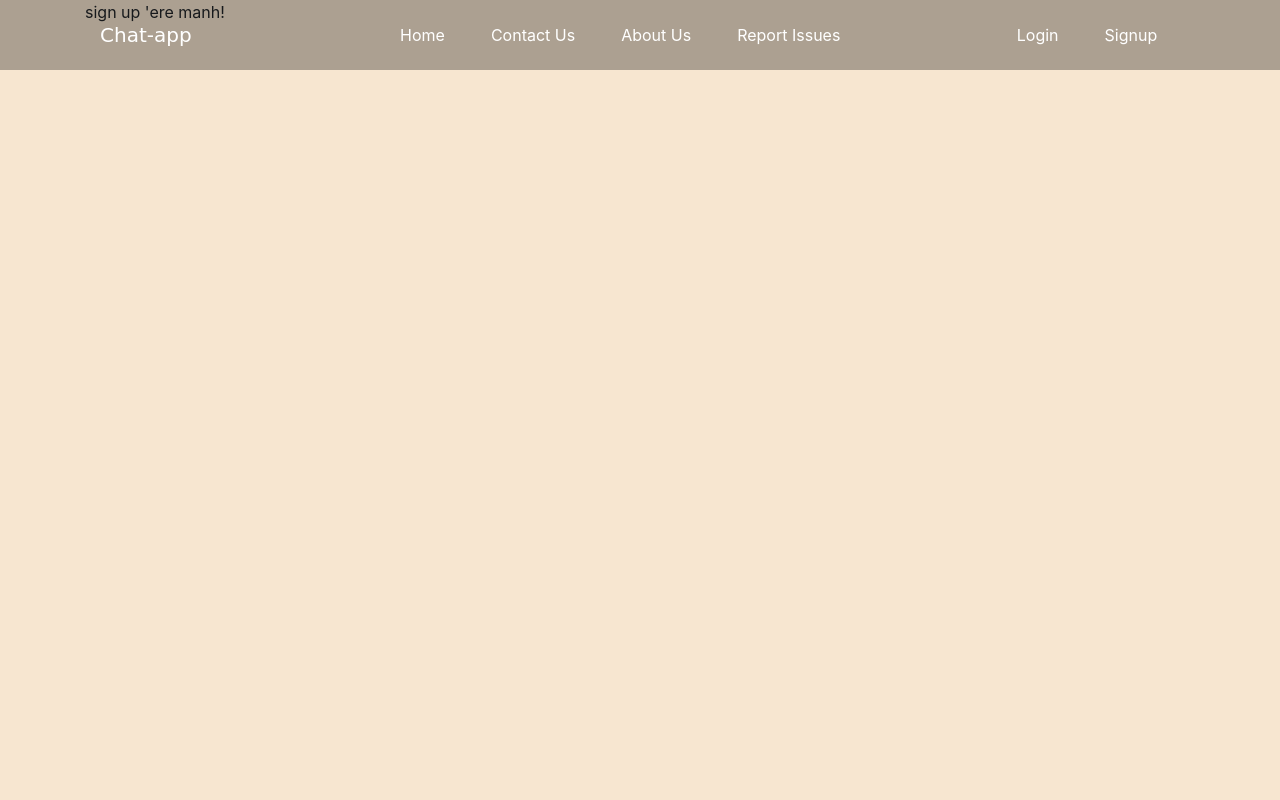
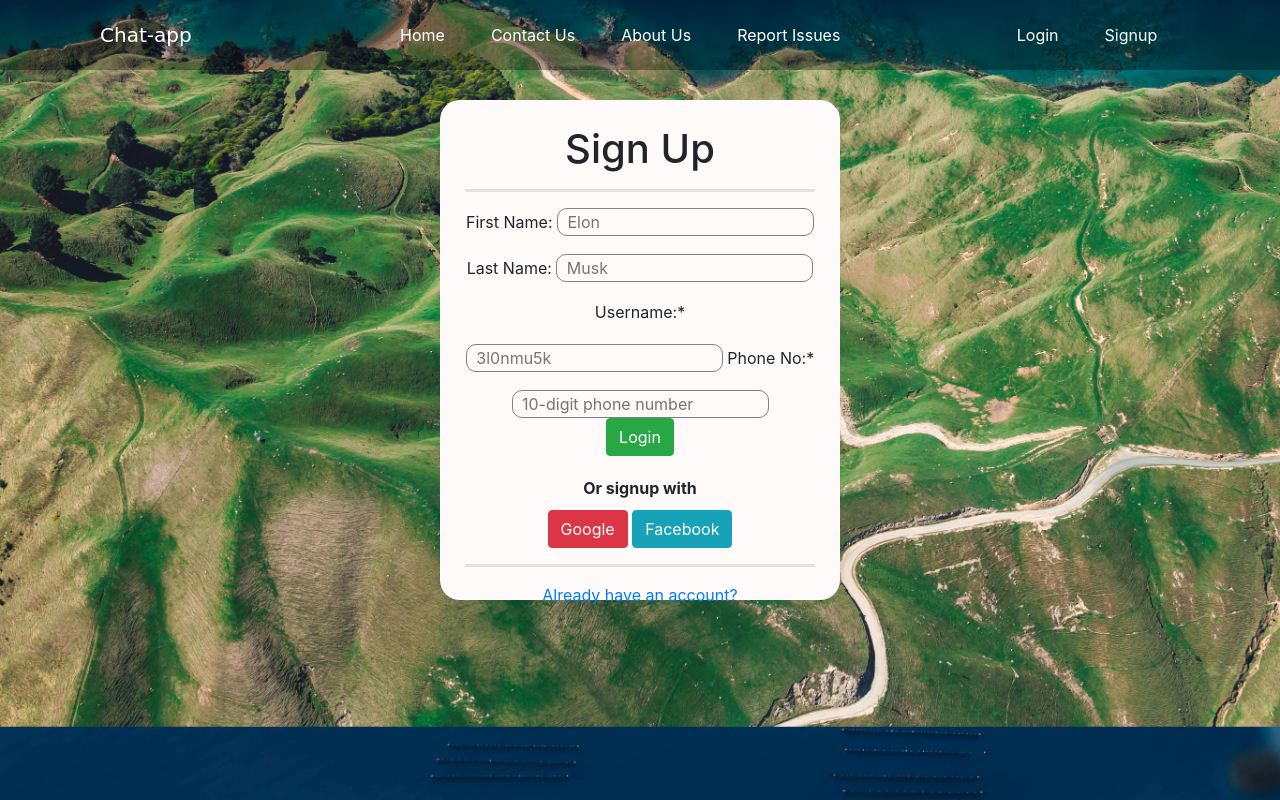
Before and after one commit to moh1tnegi/chat-con, a Django app: page /signup/ in a window 1280 px wide. Run offline with Django 3.2, Linux system fonts and the light colour scheme; some libraries are stand-ins or nearby versions; some web fonts are replaced.

Commit message:
forms modified

```diff
--- a/interface/templates/interface/signup.html
+++ b/interface/templates/interface/signup.html
@@ -1,10 +1,41 @@
 {% extends 'interface/base.html' %}
 
+{% load static %}
+{% block link %}
+	<link rel="stylesheet" type="text/css" href="{% static 'interface/css/form.css' %}">
+{% endblock %}
+
 {% block div %}
-    <div class="container">
-        <p>sign up 'ere manh!</p>
-        <form action="" method="post" class="singup-auth">
+    <div class="container text-center form-div">
+    	<center>
+    		<div class="col form-box">
+    			<h1>Sign Up</h1><hr>
+		        <form action="" method="post" class="singup-auth">
+                    <label for="fsname">First Name:
+                    </label>
+                    <input type="text" name="" class="input-field" placeholder=" Elon">
 
-        </form>
+                    <label for="lsname">Last Name:
+                    </label>
+                    <input type="text" name="" class="input-field" placeholder=" Musk">
+
+                    <label for="uname">Username:*
+                    </label>
+                    <input type="text" name="" class="input-field" placeholder=" 3l0nmu5k">
+
+                    <label for="phnum">Phone No:*
+                    </label>
+                    <input type="text" name="" class="input-field" placeholder=" 10-digit phone number">
+    		    </form>
+                <button type="submit" class="btn btn-success" style="margin-bottom: 20px;">Login</button><br>
+                <strong>Or signup with</strong><br>
+                <div style="margin-top: 10px;">
+                    <button type="submit" class="btn btn-danger">Google</button>
+                    <button type="submit" class="btn btn-info">Facebook</button>
+                </div>
+                <hr>
+                <a href="{% url 'interface:login' %}">Already have an account?</a>
+   	    	</div>
+    	</center>
     </div>
 {% endblock %}
```
Also changed, not shown: interface/templates/interface/login.html (+26 -4 lines).
